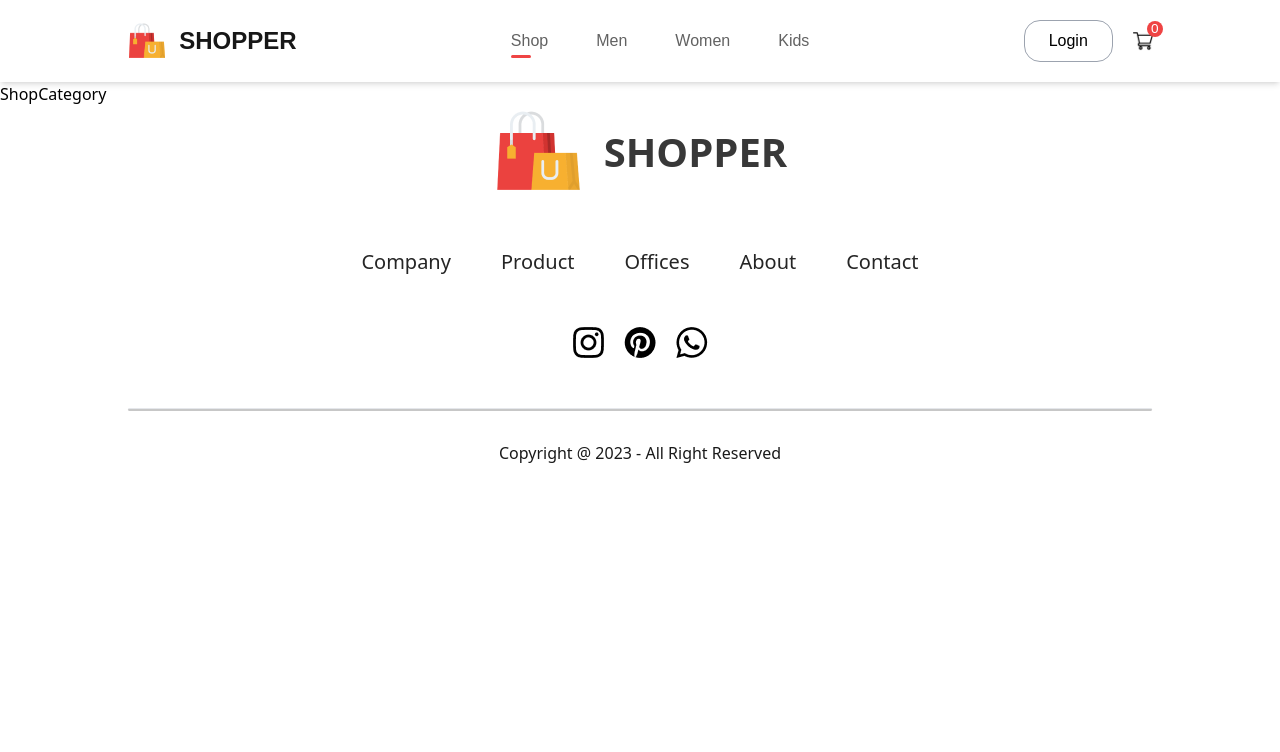
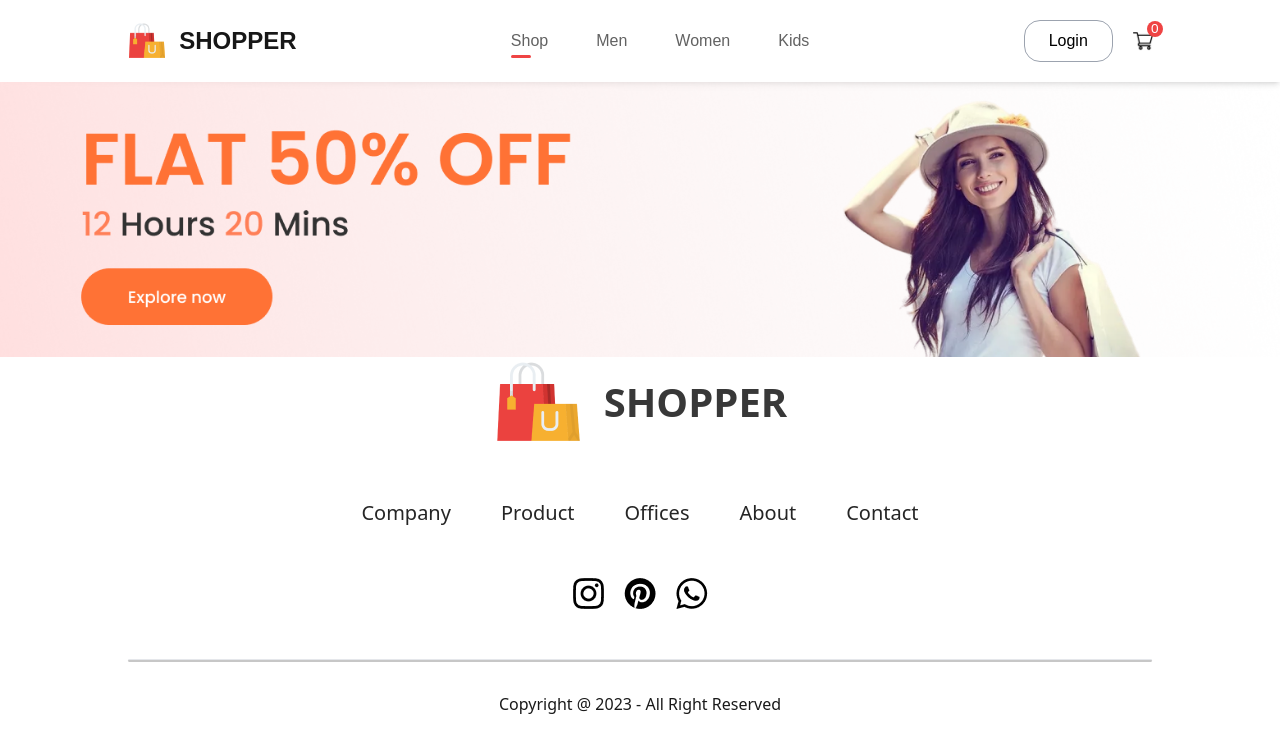
Before and after one commit to vader2k/MERN-e-commerce, a React (Vite) app: page /women in a window 1280 px wide. Shown: the top 752 px of the page. Built offline with nearby package versions, Linux system fonts and the light colour scheme; a web font is replaced by a local one.

Commit message:
@add/ added banner props for shop category

```diff
--- a/src/context/ShopContext.jsx
+++ b/src/context/ShopContext.jsx
@@ -1,4 +1,4 @@
-import { createContext, useContext } from "react"
+import { createContext } from "react"
 import all_product from '../assets/all_product'
 
 export const ShopContext = createContext(null)
--- a/src/pages/ShopCategory.jsx
+++ b/src/pages/ShopCategory.jsx
@@ -1,8 +1,13 @@
+import { useContext } from 'react'
+import { ShopContext } from '../context/ShopContext'
 
+const ShopCategory = (props) => {
+  const { data } = useContext(ShopContext)
 
-const ShopCategory = () => {
   return (
-    <div>ShopCategory</div>
+    <div>
+      <img src={props.banner} alt="" />
+    </div>
   )
 }
 
--- a/src/router/Router.jsx
+++ b/src/router/Router.jsx
@@ -4,15 +4,18 @@ import ShopCategory from "../pages/ShopCategory"
 import Product from "../pages/Product"
 import Cart from '../pages/Cart'
 import Login from "../pages/Login"
+import men_banner from '../assets/banner_mens.png'
+import women_banner from '../assets/banner_women.png'
+import kid_banner from '../assets/banner_kids.png'
 
 const Router = () => {
   return (
     <div>
       <Routes>
         <Route path="/" element={<Shop />} />
-        <Route path="/men" element={<ShopCategory category="mens"/>} />
-        <Route path="/women" element={<ShopCategory category="women"/>} />
-        <Route path="/kids" element={<ShopCategory category="kids"/>} />
+        <Route path="/men" element={<ShopCategory banner={men_banner} category="mens"/>} />
+        <Route path="/women" element={<ShopCategory banner={women_banner} category="women"/>} />
+        <Route path="/kids" element={<ShopCategory banner={kid_banner} category="kids"/>} />
         <Route path="/product" element={<Product />}/>
         <Route path="/cart" element={<Cart />} />
         <Route path="/login" element={<Login />} />
```
